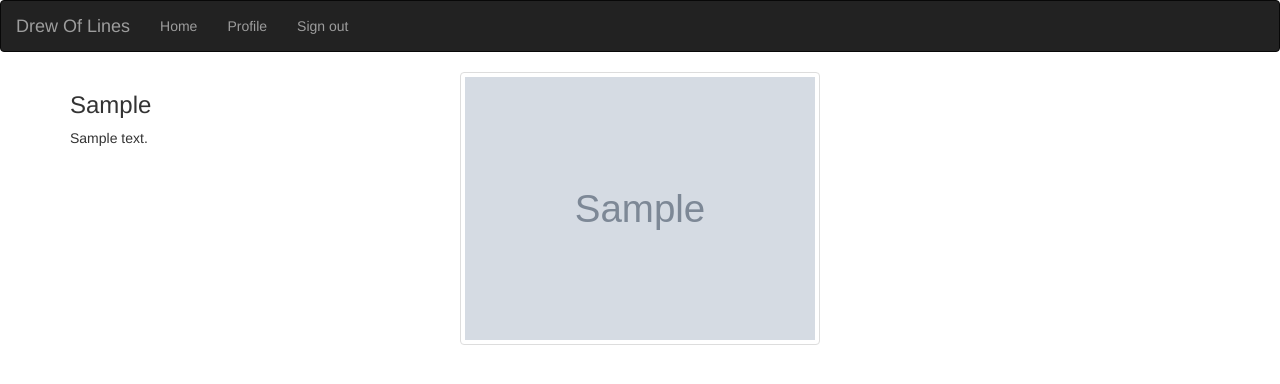
After one commit to trevor-ngugi/Drew-Of-Lines, a Flask app: a page that uses app/templates/navbar.html in a window 1280 px wide. The commit adds this page. Shown: the top 384 px of the page. Run offline with Flask 2, Linux system fonts and the light colour scheme; a user stored in the database is signed in; tables that the repository leaves empty hold one stand-in row (values such as "Sample post"); grey boxes marked "Sample" are stand-in pictures; some libraries are stand-ins or nearby versions.

Commit message:
add profile bio

```diff
--- a/app/main/views.py
+++ b/app/main/views.py
@@ -1,6 +1,6 @@
-from flask import render_template,redirect,url_for
+from flask import render_template,redirect,url_for,abort
 from . import main
-from ..models import Comment
+from ..models import Comment,User
 from .forms import CommentForm
 from flask_login import login_required
 
@@ -37,3 +37,12 @@ def new_comment(blog_id):
 
     title='read african blog'
     return render_template('comment.html',title=title,comment_form=form)
+
+@main.route('/user/<uname>')
+def profile(uname):
+    user = User.query.filter_by(username = uname).first()
+
+    if user is None:
+        abort(404)
+
+    return render_template("profile/profile.html", user = user)
--- a/app/models.py
+++ b/app/models.py
@@ -9,6 +9,8 @@ class User(UserMixin,db.Model):
     username=db.Column(db.String(255),index=True)
     email = db.Column(db.String(255),unique = True,index = True)
     pass_secure = db.Column(db.String(255))
+    bio = db.Column(db.String(255))
+    profile_pic_path = db.Column(db.String())
     blog=db.relationship('Blog',backref='user',lazy='dynamic')
 
     @property
--- a/app/templates/navbar.html
+++ b/app/templates/navbar.html
@@ -14,7 +14,8 @@
                 <li><a href="/">Home</a></li>
                 <ul class="nav navbar-nav navbar-right">
                     {% if current_user.is_authenticated %}
-                    <li style="color:white;padding:15px;">{{current_user.username}}</li>
+                    <li><a href="{{url_for('main.profile',uname=current_user.username)}}">Profile</a></li>
+                    <!-- <li style="color:white;padding:15px;">{{current_user.username}}</li> -->
                     <li><a href="{{url_for('auth.logout')}}">Sign out</a></li>
                     {% else %}
                     <li><a href="{{url_for('auth.login')}}">Sign in</a></li>
--- /dev/null
+++ b/app/templates/profile/profile.html
@@ -0,0 +1,29 @@
+{% extends 'base.html'%}
+
+{% block content %}
+<div class="container">
+<div class="row">
+<!-- displaying  Username-->
+  <div class="col-md-4">
+    <h3> {{user.username| capitalize}} </h3>
+
+    <!--Displaying user bio-->
+    {% if user.bio %}
+      <p> {{user.bio}}</p>
+    {%else%}
+      <p> {{user.username| capitalize}} has no bio </p>
+    {% endif %}
+  </div>
+
+  <!--Display profile photo-->
+  <div class="col-md-4">
+
+    {% if user.profile_pic_path %}
+    <img src="{{url_for('static',filename=user.profile_pic_path)}}" alt="" class="img-thumbnail">
+    {%else%}
+    <p>No profile picture</p>
+    {% endif %}
+  </div>
+</div>
+</div>
+{% endblock %}
```
Also changed, not shown: migrations/versions/b83a376afe09_add_email_column.py (added, +34 -0 lines), migrations/versions/df988c88a73f_add_bio_and_profile_pic_columns.py (added, +30 -0 lines).
